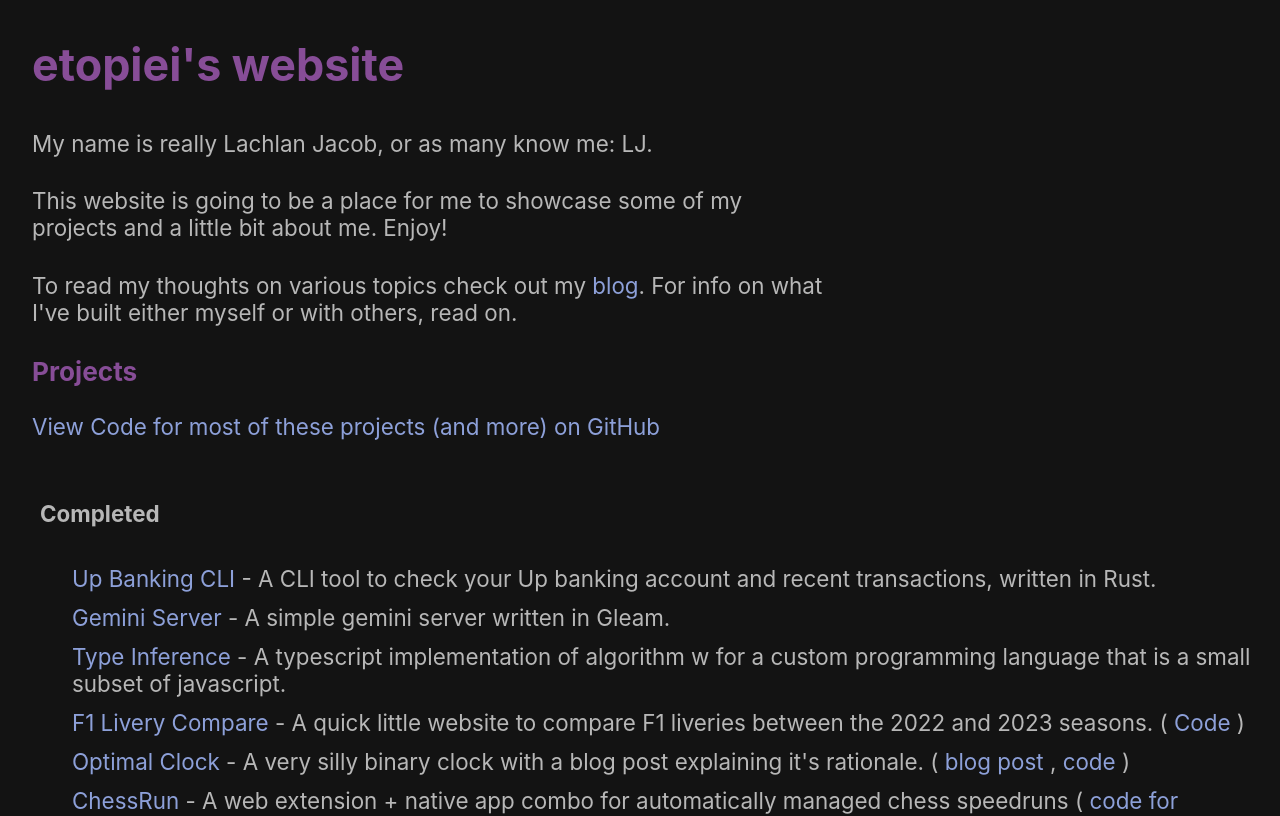
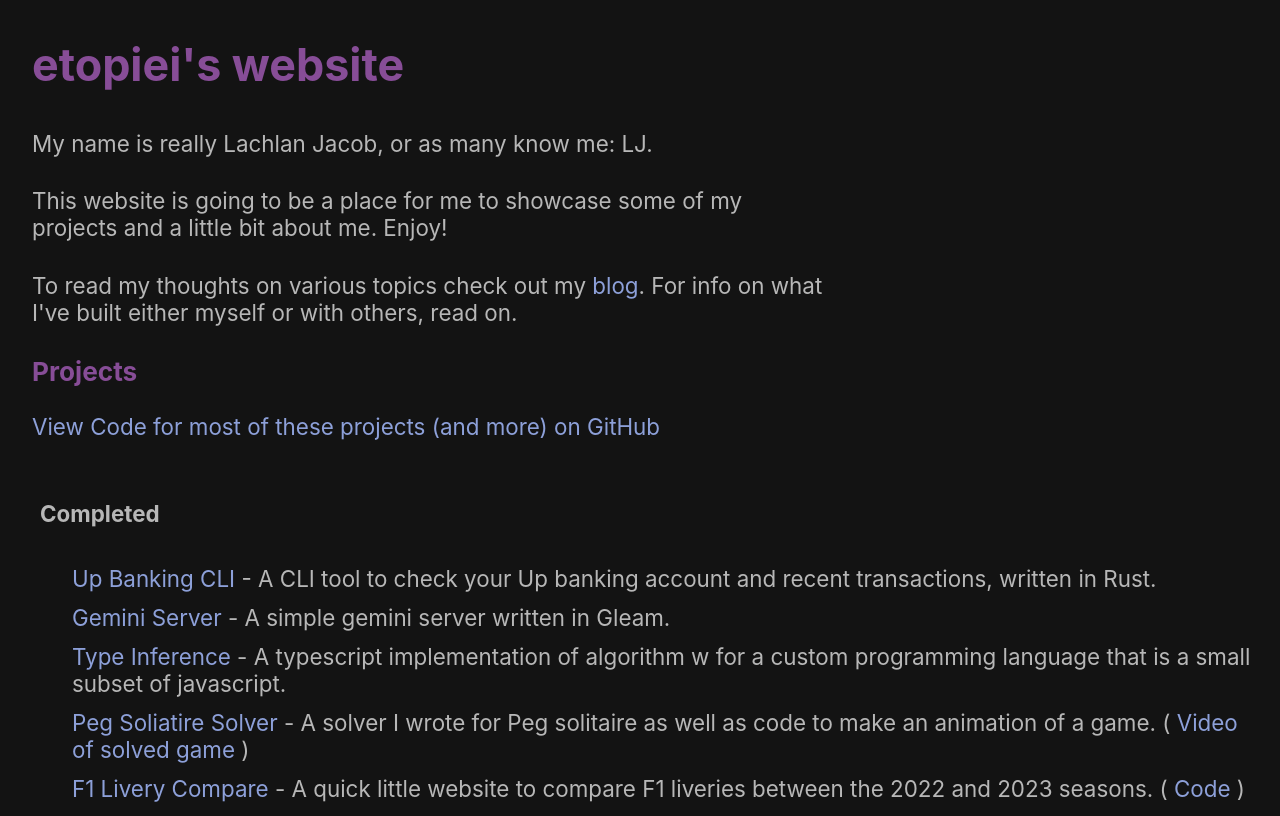
Before and after one commit to etopiei/website, a Svelte app: page / in a window 1280 px wide. Shown: the top 816 px of the page. Built offline with nearby package versions, Linux system fonts and the light colour scheme.

Commit message:
Add peg solitaire solver to website.

```diff
--- a/src/project_data.js
+++ b/src/project_data.js
@@ -15,6 +15,17 @@ export const projectData = [
         description:
             "A typescript implementation of algorithm w for a custom programming language that is a small subset of javascript.",
         mainLink: "https://github.com/etopiei/type-inference",
+    },
+    {
+        name: "Peg Soliatire Solver",
+        description: "A solver I wrote for Peg solitaire as well as code to make an animation of a game.",
+        mainLink: "https://github.com/etopiei/peg-solitaire",
+        extraLinks: [
+            {
+                text: "Video of solved game",
+                link: "https://youtu.be/xN28KUunDXk",
+            }
+        ]
     },
     {
         name: "F1 Livery Compare",
```
